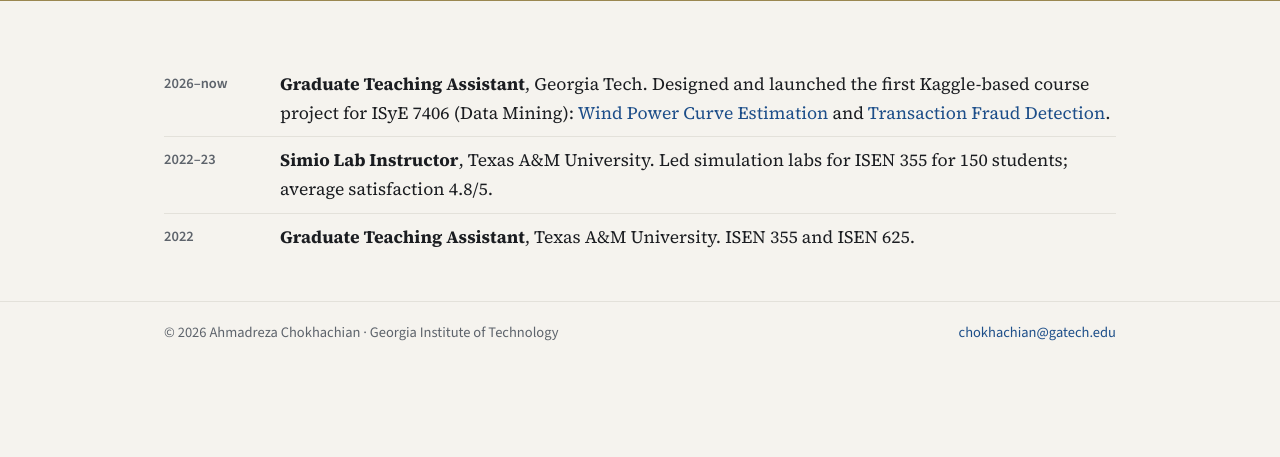
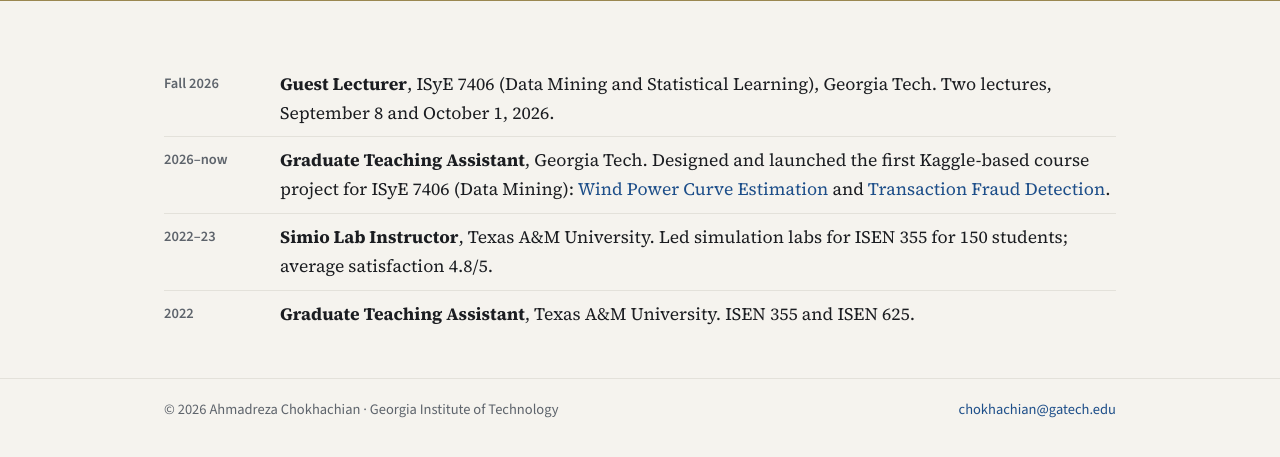
Before and after one commit to AhmadChokhachian/ahmadchokhachian.github.io, a plain HTML site: page teaching.html in a window 1280 px wide. Shown: the part 219-676 px from the top of the page. Drawn offline with nearby package versions, Linux system fonts and the light colour scheme.

Commit message:
Add files via upload

```diff
--- a/teaching.html
+++ b/teaching.html
@@ -15,7 +15,7 @@
 <header><div class="mast"><a class="name" href="index.html">Ahmadreza Chokhachian</a><nav aria-label="Main"><ul><li><a href="index.html">Home</a></li><li><a href="publications.html">Publications</a></li><li><a href="software.html">Software</a></li><li><a href="talks.html">Talks</a></li><li><a href="teaching.html" aria-current=page>Teaching</a></li><li><a href="cv.pdf">CV</a></li></ul></nav></div></header>
 <div class="band small"><div class="in"><h1>Teaching</h1></div></div>
 <main id="main">
-<ul class="dated"><li><time>2026–now</time><span><b>Graduate Teaching Assistant</b>, Georgia Tech. Designed and launched the first Kaggle-based course project for ISyE 7406 (Data Mining): <a href="https://www.kaggle.com/competitions/isye-7406">Wind Power Curve Estimation</a> and <a href="https://www.kaggle.com/competitions/transaction-fraud-detection">Transaction Fraud Detection</a>.</span></li><li><time>2022–23</time><span><b>Simio Lab Instructor</b>, Texas A&amp;M University. Led simulation labs for ISEN 355 for 150 students; average satisfaction 4.8/5.</span></li><li><time>2022</time><span><b>Graduate Teaching Assistant</b>, Texas A&amp;M University. ISEN 355 and ISEN 625.</span></li></ul>
+<ul class="dated"><li><time>Fall 2026</time><span><b>Guest Lecturer</b>, ISyE 7406 (Data Mining and Statistical Learning), Georgia Tech. Two lectures, September 8 and October 1, 2026.</span></li><li><time>2026–now</time><span><b>Graduate Teaching Assistant</b>, Georgia Tech. Designed and launched the first Kaggle-based course project for ISyE 7406 (Data Mining): <a href="https://www.kaggle.com/competitions/isye-7406">Wind Power Curve Estimation</a> and <a href="https://www.kaggle.com/competitions/transaction-fraud-detection">Transaction Fraud Detection</a>.</span></li><li><time>2022–23</time><span><b>Simio Lab Instructor</b>, Texas A&amp;M University. Led simulation labs for ISEN 355 for 150 students; average satisfaction 4.8/5.</span></li><li><time>2022</time><span><b>Graduate Teaching Assistant</b>, Texas A&amp;M University. ISEN 355 and ISEN 625.</span></li></ul>
 </main>
 <footer><div><span>© 2026 Ahmadreza Chokhachian · Georgia Institute of Technology</span><span><a href="mailto:chokhachian@gatech.edu">chokhachian@gatech.edu</a></span></div></footer>
 
```
Also changed, not shown: index.html (+0 -1 lines).
